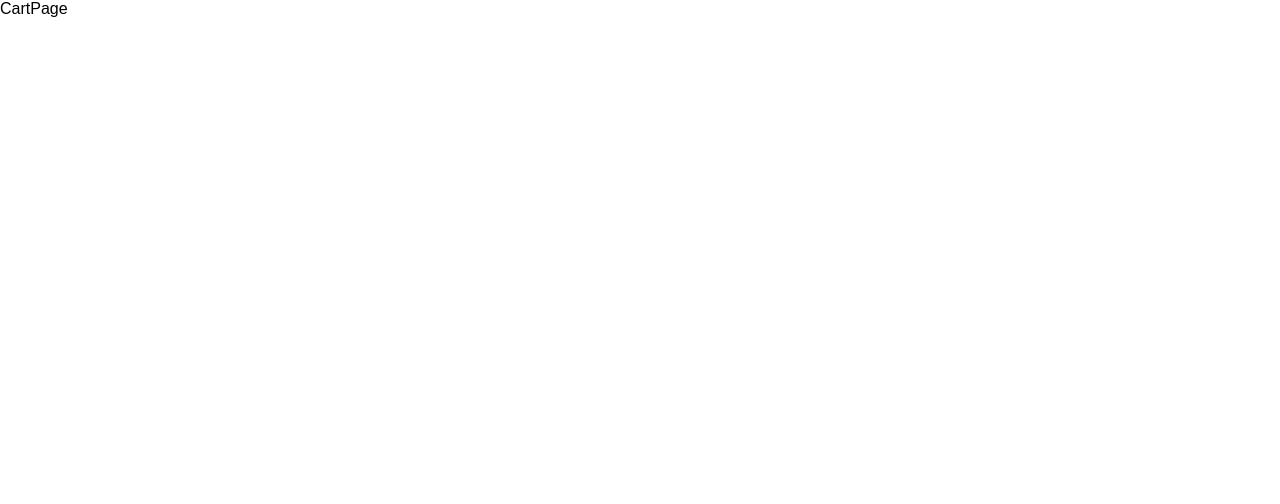
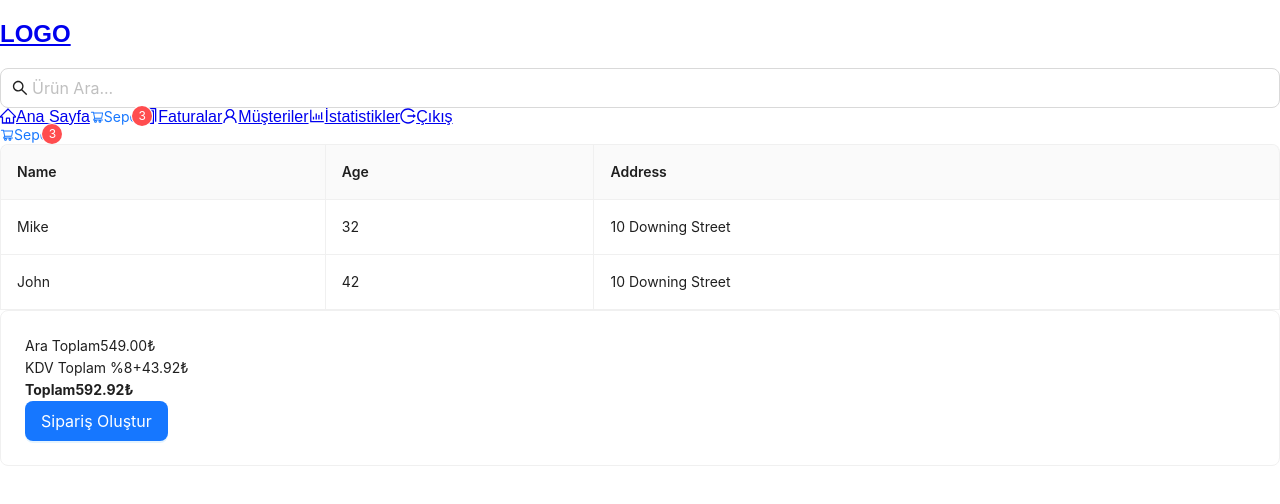
Before and after one commit to Berat-Ozgen/mern-pos, a React (Create React App) app in the folder client/: page /cart in a window 1280 px wide. Shown: the top 504 px of the page. Built offline with nearby package versions, Linux system fonts and the light colour scheme; a web font is replaced by a local one.

Commit message:
CartPage edit
CartPage edit

```diff
--- a/client/src/pages/CartPage.jsx
+++ b/client/src/pages/CartPage.jsx
@@ -1,5 +1,72 @@
+import { Button, Card, Table } from "antd";
+import Header from "../components/header/Header.jsx";
+
 const CartPage = () => {
-  return <div>CartPage</div>;
+  const dataSource = [
+    {
+      key: "1",
+      name: "Mike",
+      age: 32,
+      address: "10 Downing Street",
+    },
+    {
+      key: "2",
+      name: "John",
+      age: 42,
+      address: "10 Downing Street",
+    },
+  ];
+
+  const columns = [
+    {
+      title: "Name",
+      dataIndex: "name",
+      key: "name",
+    },
+    {
+      title: "Age",
+      dataIndex: "age",
+      key: "age",
+    },
+    {
+      title: "Address",
+      dataIndex: "address",
+      key: "address",
+    },
+  ];
+
+  return (
+    <>
+      <Header />
+      <div className="px-6">
+        <Table
+          dataSource={dataSource}
+          columns={columns}
+          bordered
+          pagination={false}
+        />
+        <div className="cart-total flex justify-end mt-4">
+          <Card className="w-72">
+            <div className="flex justify-between">
+              <span>Ara Toplam</span>
+              <span>549.00₺</span>
+            </div>
+            <div className="flex justify-between my-2">
+              <span>KDV Toplam %8</span>
+              <span className="text-red-600">+43.92₺</span>
+            </div>
+            <div className="flex justify-between">
+              <b>Toplam</b>
+              <b>592.92₺</b>
+            </div>
+            <Button className="mt-4 w-full" type="primary" size="large">
+              Sipariş Oluştur
+            </Button>
+          </Card>
+        </div>
+      </div>
+    </>
+  );
 };
 
 export default CartPage;
```
